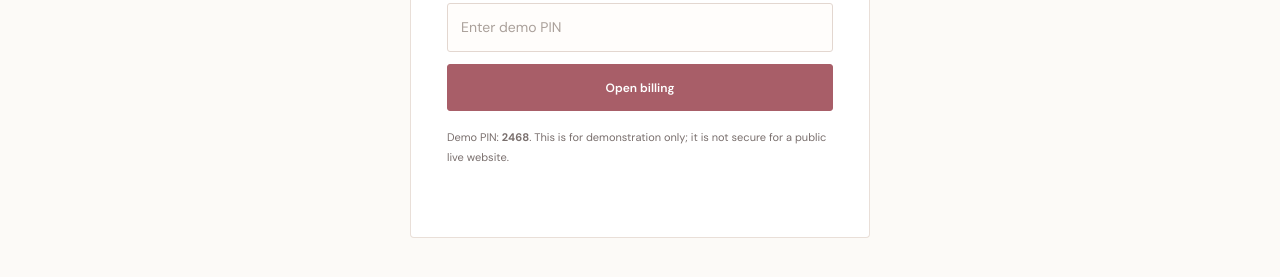
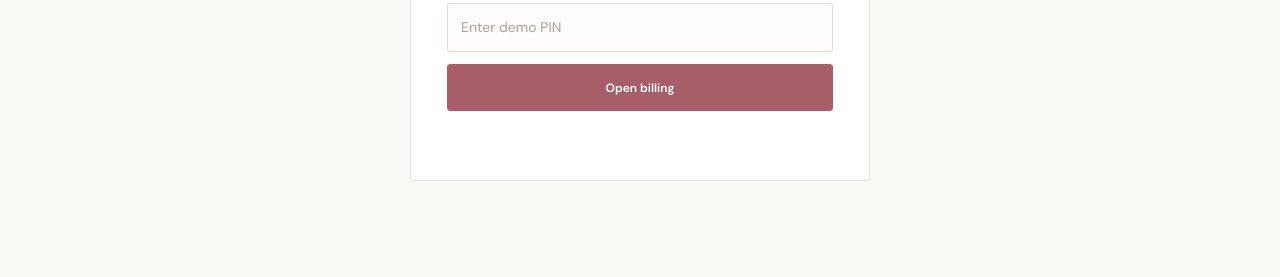
Before and after one commit to Praveenggouda/by-salon, a website: page admin.html in a window 1280 px wide. Shown: the part 289-566 px from the top of the page. Drawn offline with nearby package versions, Linux system fonts and the light colour scheme; a web font is replaced by a local one.

Commit message:
pin removed

```diff
--- a/admin.html
+++ b/admin.html
@@ -716,7 +716,7 @@ select:focus {
     <label for="pin">Demo PIN</label>
     <input id="pin" type="password" inputmode="numeric" placeholder="Enter demo PIN" autocomplete="current-password">
     <button class="btn" id="loginButton" style="margin-top:12px;width:100%">Open billing</button>
-    <p class="notice">Demo PIN: <strong>2468</strong>. This is for demonstration only; it is not secure for a public live website.</p>
+
     <p id="loginError" class="status error" role="alert"></p>
   </section>
 
```
